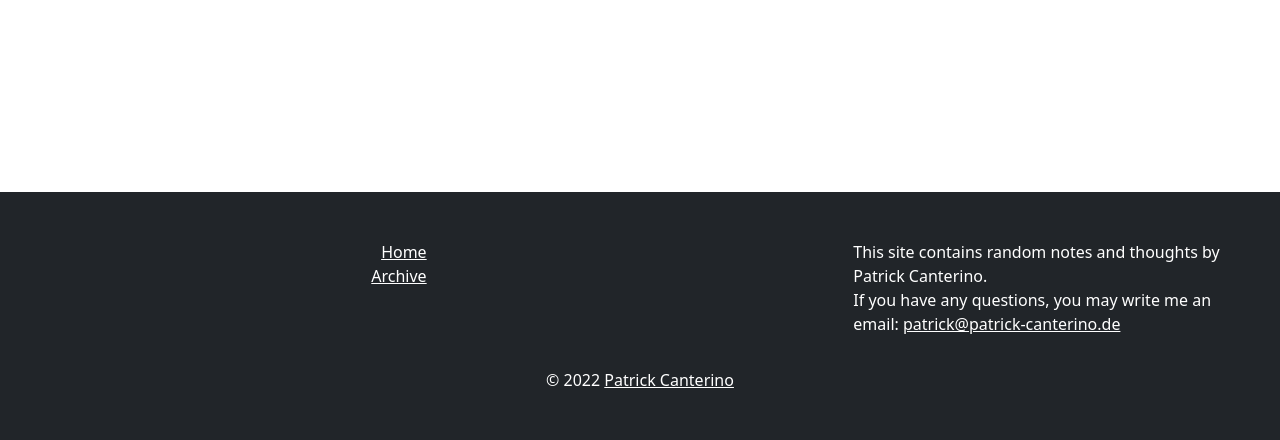
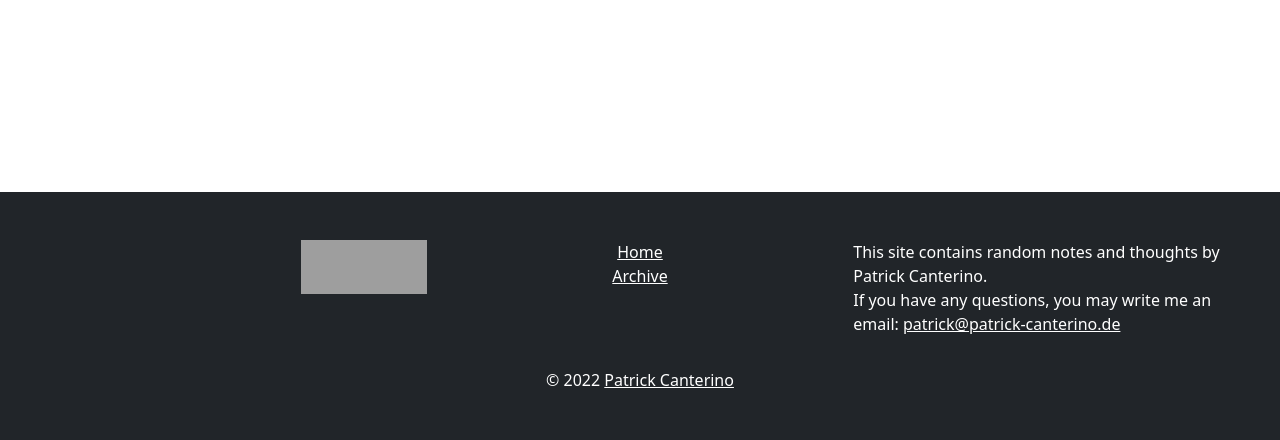
Before and after one commit to pcanterino/pcdenotes, a Django app: page / in a window 1280 px wide. Shown: the part 360-800 px from the top of the page. Run offline with Django 3.2, Linux system fonts and the light colour scheme; data that the repository does not hold is empty; grey boxes are pictures that could not be loaded.

Commit message:
Added Django logo and moved bottom links to the moddle

```diff
--- a/notes/static/notes/style.css
+++ b/notes/static/notes/style.css
@@ -53,10 +53,18 @@ footer ul {
     padding-left: 0;
 }
 
+footer a img {
+    border: none;
+}
+
 /* Large screens */
 @media screen and (min-width: 600px) {
     footer div#footer-left {
         text-align: right;
+    }
+
+    footer div#footer-middle {
+        text-align: center;
     }
 
     footer #copyright {
--- a/notes/templates/note_base.html
+++ b/notes/templates/note_base.html
@@ -23,12 +23,15 @@
   <footer class="container-fluid p-5 mt-5">
     <div class="row">
       <div id="footer-left" class="col-lg-4 col-md-12 col-sm-12">
+        <a href="http://www.djangoproject.com/"><img src="https://www.djangoproject.com/m/img/badges/djangopowered126x54.gif" width="126" height="54" alt="Powered by Django." title="Powered by Django." /></a>
+      </div>
+      <div id="footer-middle" class="col-lg-4 col-md-12 col-sm-12">
         <p>
           <a href="{% url "notes:note_list" %}">Home</a><br>
           <a href="{% url "notes:archive_main" %}">Archive</a>
         </p>
       </div>
-      <div id="footer-right" class="col-lg-4 offset-lg-4 col-md-12 col-sm-12">
+      <div id="footer-right" class="col-lg-4 col-md-12 col-sm-12">
         This site contains random notes and thoughts by Patrick Canterino.<br>
         If you have any questions, you may write me an email: <a href="mailto:patrick@patrick-canterino.de">patrick@patrick-canterino.de</a>
       </div>
```
